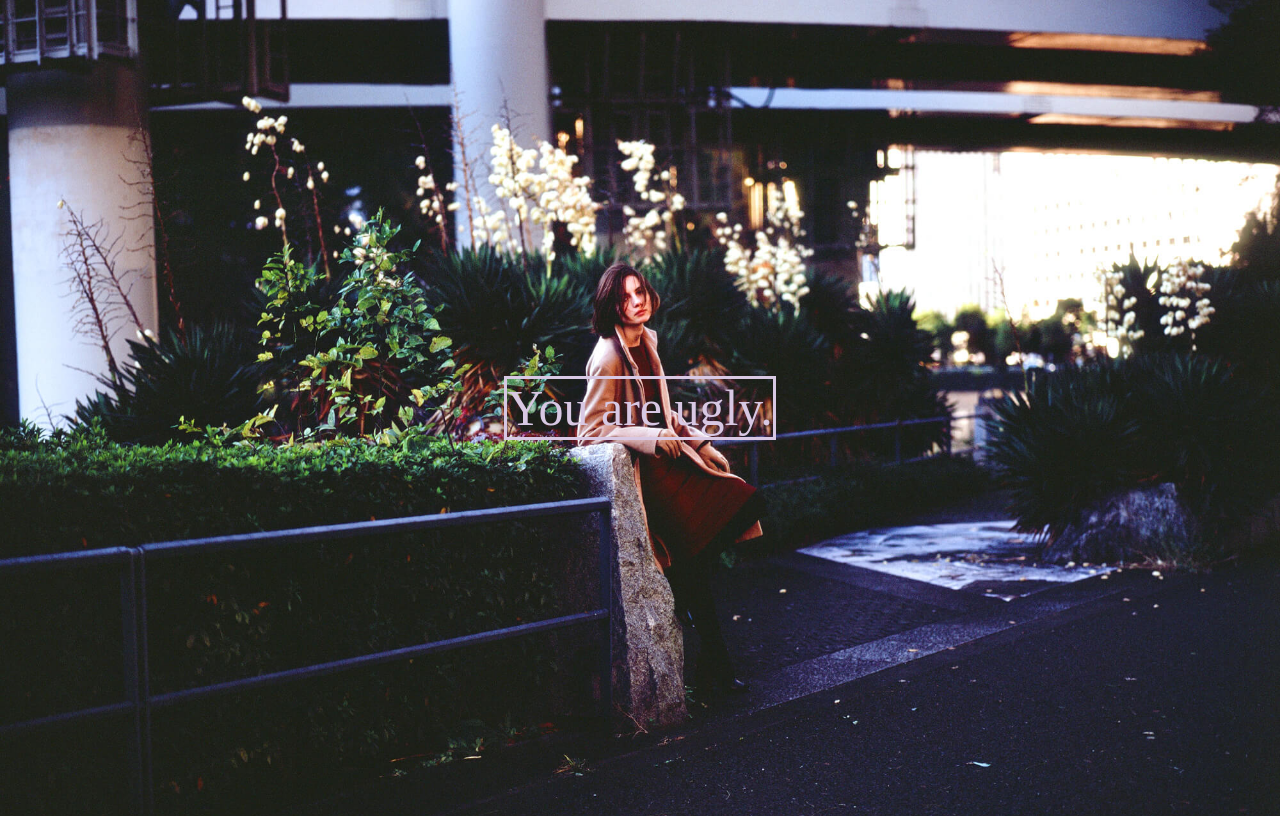
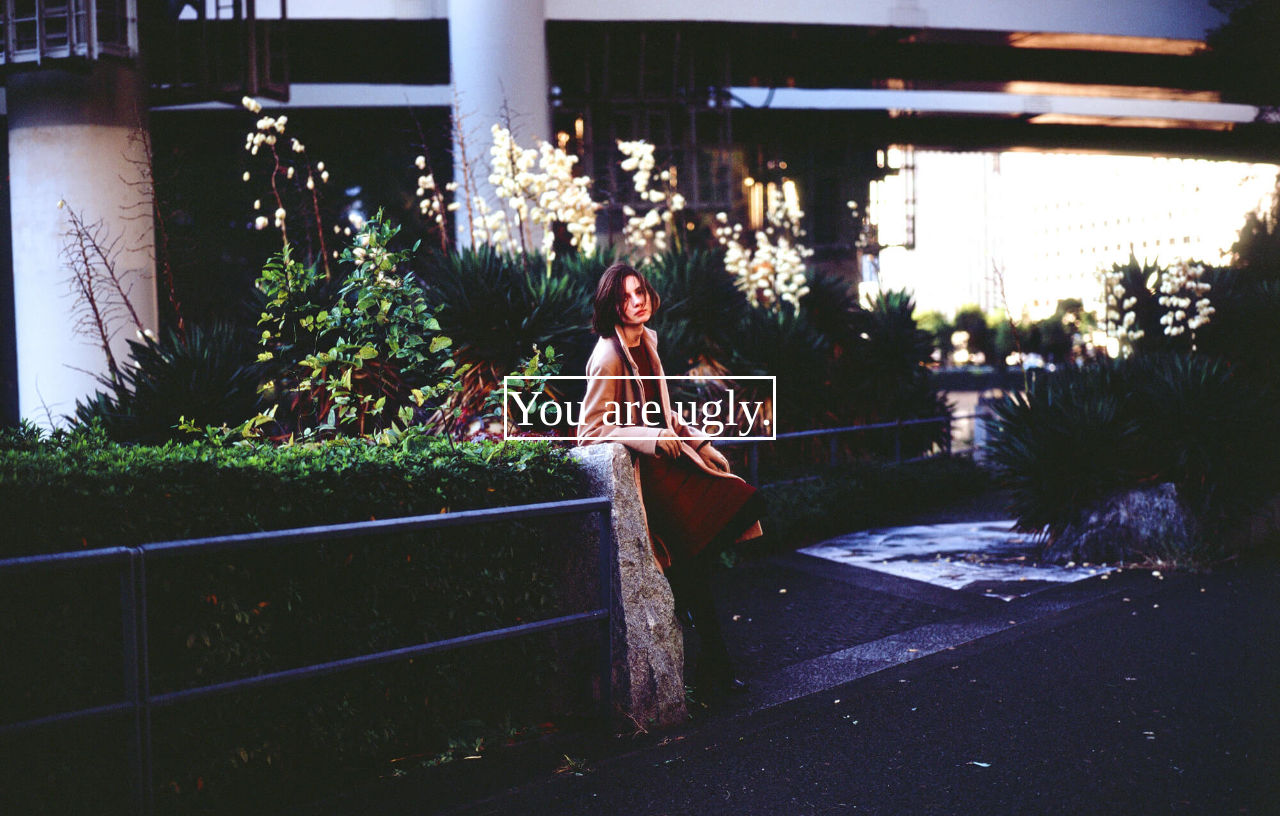
Before and after one commit to SpasianNrD/LBUlises.github.io, a plain HTML site: page index.html in a window 1280 px wide. Drawn offline with Linux system fonts and the light colour scheme.

Commit message:
hyperlink opens camera

```diff
--- a/index.html
+++ b/index.html
@@ -11,7 +11,7 @@
 
   <div class="mainText">
     <div class="center">
-      <a href="https://instagram.com/_u/lbux_" target="_blank">You are ugly.</a>
+      <a href="instagram://camera" target="_blank">You are ugly.</a>
     </div>
   </div>
 </body>
--- a/main.css
+++ b/main.css
@@ -14,9 +14,9 @@ body {
 }
 
 .center a {
-  color: #d8c8e3;
+  color: white;
   font-size: 50px;
   border-style: solid;
-  border-color: #d8c8e3;
+  border-color: white;
   text-decoration: none;
 }
```
